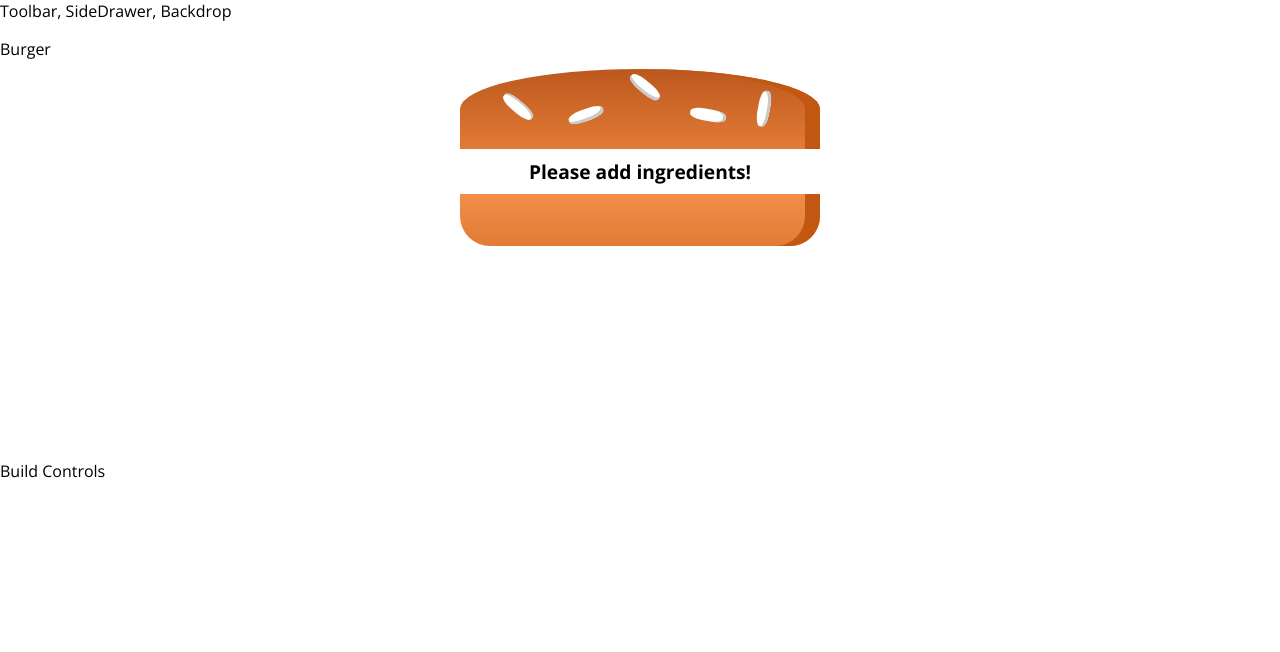
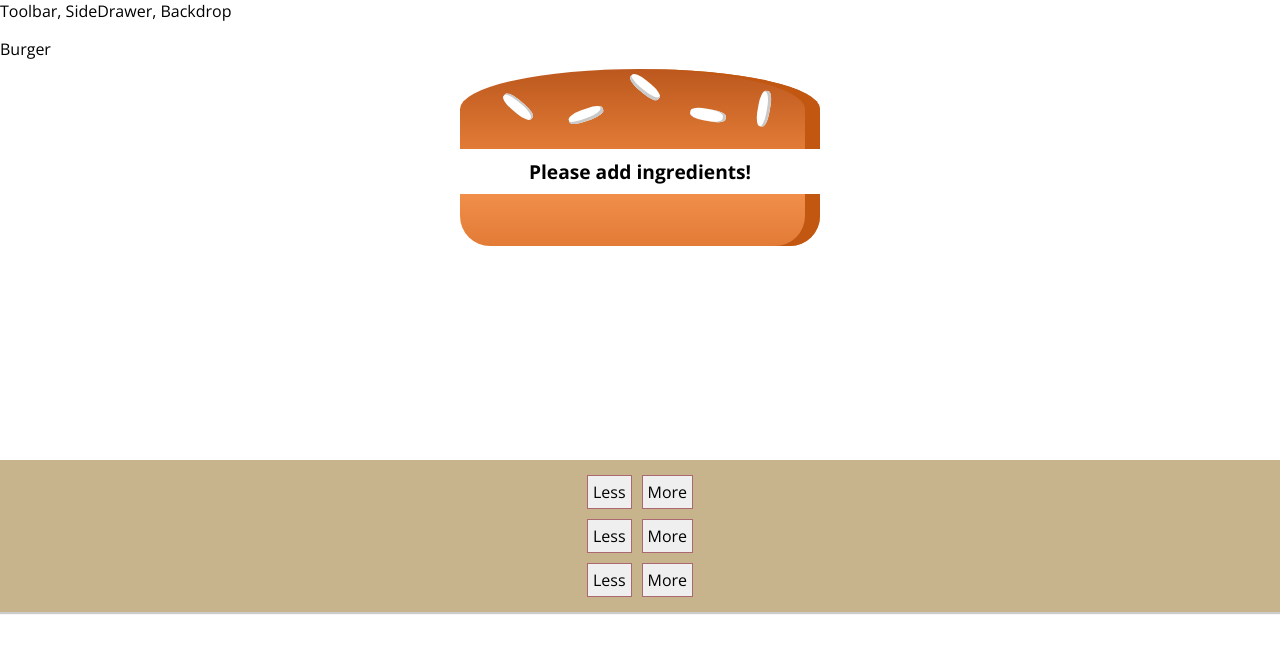
Before and after one commit to nicofraisse/burger-builder-starting-setup, a React app: page / in a window 1280 px wide. Shown: the top 652 px of the page. Built offline with nearby package versions, Linux system fonts and the light colour scheme.

Commit message:
burger controls styled

```diff
--- /dev/null
+++ b/src/components/Burger/BuildControls/BuildControl/BuildControl.css
@@ -0,0 +1,14 @@
+.BuildControl {
+  display: flex;
+  justify-content: space-between;
+  align-items: center;
+  margin: 5px auto;
+}
+
+.BuildControl button {
+  display: block;
+  font: inherit;
+  padding: 5px;
+  margin: 0 5px;
+  border: 1px solid #AA6871;
+}
--- /dev/null
+++ b/src/components/Burger/BuildControls/BuildControl/BuildControl.js
@@ -0,0 +1,13 @@
+import React from 'react';
+import classes from './BuildControl.css';
+
+const buildControl = (props) => (
+  <div className={classes.BuildControl}>
+    <div className={classes.Label}>{props.label}</div>
+    <button className={classes.Less}>Less</button>
+    <button className={classes.More}>More</button>
+
+  </div>
+);
+
+export default buildControl;
--- a/src/components/Burger/BuildControls/BuildControls.css
+++ b/src/components/Burger/BuildControls/BuildControls.css
@@ -0,0 +1,11 @@
+.BuildControls {
+  width: 100%;
+  background-color: rgb(200, 180, 140);
+  display: flex;
+  flex-direction: column;
+  /* justify-content: center; */
+  align-items: center;
+  box-shadow: 0 2px 1px #ccc;
+  margin: auto;
+  padding: 10px 0;
+}
--- a/src/components/Burger/BuildControls/BuildControls.js
+++ b/src/components/Burger/BuildControls/BuildControls.js
@@ -1,8 +1,13 @@
-import React from 'React';
+import React from 'react';
 import classes from './BuildControls.css';
+import BuildControl from './BuildControl/BuildControl'
 
 const buildControls = (props) => (
-  <div className={classes.BuildControls}></div>
+  <div className={classes.BuildControls}>
+    <BuildControl />
+    <BuildControl />
+    <BuildControl />
+  </div>
 );
 
 export default buildControls;
--- a/src/containers/BurgerBuilder/BurgerBuilder.js
+++ b/src/containers/BurgerBuilder/BurgerBuilder.js
@@ -1,6 +1,7 @@
 import React, { Component } from 'react';
 import Burger from '../../components/Burger/Burger'
 import Aux from '../../hoc/Aux'
+import BuildControls from '../../components/Burger/BuildControls/BuildControls'
 
 
 class BurgerBuilder extends Component {
@@ -20,7 +21,7 @@ class BurgerBuilder extends Component {
       <Aux>
         <div>Burger</div>
         <Burger ingredients={this.state.ingredients} />
-        <div>Build Controls</div>
+        <BuildControls />
       </Aux>
     );
   }
```
